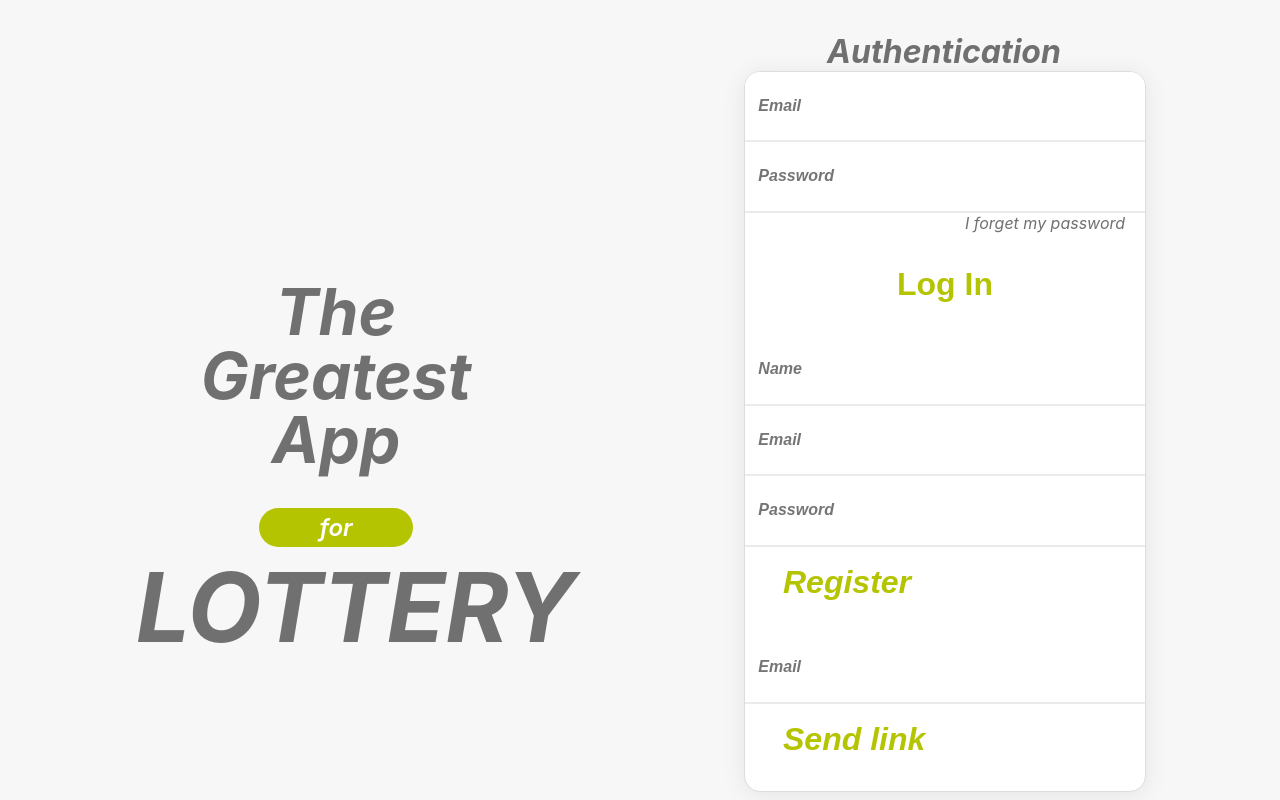
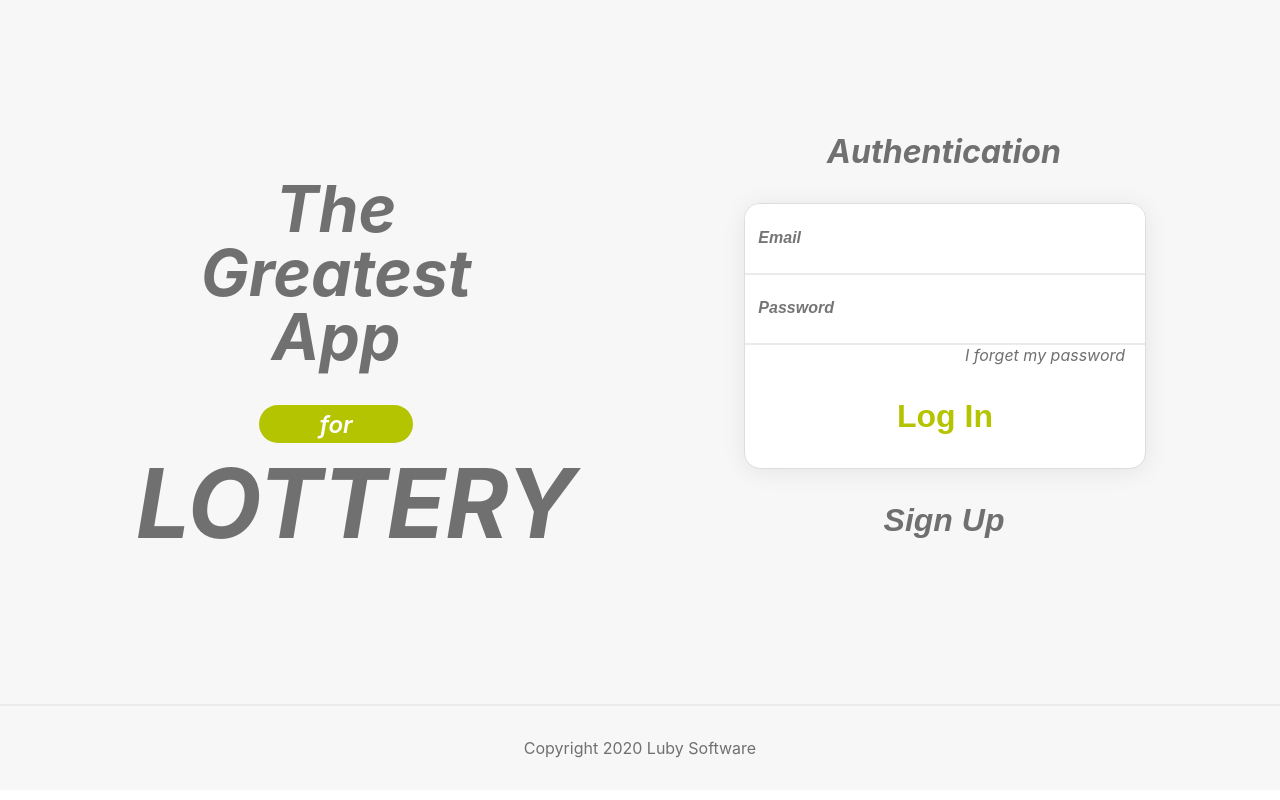
Before and after one commit to HerbertNordson/Loteria-ReactJS, a React (Create React App) app: page / in a window 1280 px wide. Shown: the top 800 px of the page. Built offline with nearby package versions, Linux system fonts and the light colour scheme.

Commit message:
feat: inclusão de random button!

```diff
--- a/src/components/buttonAct/index.tsx
+++ b/src/components/buttonAct/index.tsx
@@ -19,10 +19,14 @@ const ButtonsAct: React.FC<IPropsACT> = (props) => {
     props.onAdd();
   };
 
+  const itemHandleRandom = () => {
+    props.onRandom();
+  };
+
   return (
     <Act>
       <div>
-        <button>Complete game</button>
+        <button onClick={itemHandleRandom}>Complete game</button>
         <button onClick={onHandlerClean}>Clear game</button>
       </div>
       <button className="add" onClick={itemHandleCart}>
--- a/src/components/buttonAct/interface.ts
+++ b/src/components/buttonAct/interface.ts
@@ -1,4 +1,5 @@
 export interface IPropsACT {
   onClean: () => void;
   onAdd: () => void;
+  onRandom: () => void;
 }
--- a/src/components/buttonNumbers/index.tsx
+++ b/src/components/buttonNumbers/index.tsx
@@ -1,5 +1,6 @@
 import { useState } from "react";
-import { useDispatch } from "react-redux";
+import { useDispatch, useSelector } from "react-redux";
+import { IGame } from "../../page/gameBet/interfaces";
 
 import { numberActions } from "../../store/";
 
@@ -16,6 +17,7 @@ interface IPropsNumbers {
 const ButtonNumber: React.FC<IPropsNumbers> = (props) => {
   const numberArray: number[] = [];
   const [btnArray, setBtnArray] = useState<number[]>([]);
+  const game = useSelector((state: IGame) => state.number.numberArr);
   const dispatch = useDispatch();
 
   for (let i = 1; i <= props.number; i++) {
@@ -57,17 +59,11 @@ const ButtonNumber: React.FC<IPropsNumbers> = (props) => {
 
   return (
     <>
-      {numberArray.map((btn) => {
-        return (
-          <Number
-            value={btn.valueOf()}
-            key={btn}
-            onClick={onButtonClickHandler}
-          >
-            {btn < 10 ? "0" + btn : btn}
-          </Number>
-        );
-      })}
+      {numberArray.map((btn) => (
+        <Number value={btn.valueOf()} key={btn} onClick={onButtonClickHandler}>
+          {btn < 10 ? "0" + btn : btn}
+        </Number>
+      ))}
     </>
   );
 };
--- a/src/components/form/FormAuth.tsx
+++ b/src/components/form/FormAuth.tsx
@@ -1,4 +1,6 @@
 import { useState } from "react";
+import { Link } from "react-router-dom";
+import { Card } from "..";
 import { Container } from "./styles";
 
 const Users = [
@@ -10,6 +12,7 @@ const Users = [
 
 interface IPropsForm {
   onLogin: () => void;
+  onType: (props: string) => void;
 }
 
 const FormAuth: React.FC<IPropsForm> = (props) => {
@@ -35,7 +38,17 @@ const FormAuth: React.FC<IPropsForm> = (props) => {
     setPassword(ev.target.value);
   }
 
+  const onHandlerFormType = () => {
+    props.onType("Register");
+  };
+  const onHandlerFormTypeReset = () => {
+    props.onType("Reset");
+  };
+
   return (
+    <>
+      <h3>Authentication</h3>
+      <Card>
         <Container>
           <form onSubmit={submitHandler}>
             <input
@@ -52,10 +65,17 @@ const FormAuth: React.FC<IPropsForm> = (props) => {
               value={password}
               onChange={handlePassword}
             />
-        <a href="/">I forget my password</a>
+            <Link to="/" onClick={onHandlerFormTypeReset}>
+              I forget my password
+            </Link>
             <button type="submit">Log In</button>
           </form>
         </Container>
+      </Card>
+      <button type="button" onClick={onHandlerFormType}>
+        Sign Up
+      </button>
+    </>
   );
 };
 
--- a/src/components/form/FormRegister.tsx
+++ b/src/components/form/FormRegister.tsx
@@ -1,7 +1,18 @@
+import { Card } from "..";
 import { Container } from "./styles";
 
-const FormResgiter = () => {
+interface IPropsForm {
+  onType: (props: string) => void;
+}
+
+const FormResgiter: React.FC<IPropsForm> = (props) => {
+  const onHandlerFormType = () => {
+    props.onType("Login");
+  };
   return (
+    <>
+      <h3>Registration</h3>
+      <Card>
         <Container>
           <form>
             <input type="name" placeholder="Name" />
@@ -10,6 +21,11 @@ const FormResgiter = () => {
           </form>
           <button type="submit">Register</button>
         </Container>
+      </Card>
+      <button type="button" onClick={onHandlerFormType}>
+        {"←"}Back
+      </button>
+    </>
   );
 };
 
--- a/src/components/form/FormReset.tsx
+++ b/src/components/form/FormReset.tsx
@@ -1,13 +1,30 @@
+import { Card } from "..";
 import { Container } from "./styles";
 
-const FormReset = () => {
+interface IPropsForm {
+  onType: (props: string) => void;
+}
+
+const FormReset: React.FC<IPropsForm> = (props) => {
+  const onHandlerFormType = () => {
+    props.onType("Login");
+  };
+
   return (
+    <>
+      <h3>Reset Password</h3>
+      <Card>
         <Container>
           <form>
             <input type="email" placeholder="Email" />
           </form>
           <button type="submit">Send link</button>
         </Container>
+      </Card>
+      <button type="button" onClick={onHandlerFormType}>
+        {"←"}Back
+      </button>
+    </>
   );
 };
 
--- a/src/page/gameBet/index.tsx
+++ b/src/page/gameBet/index.tsx
@@ -87,6 +87,19 @@ const GameBet: React.FC<IPropsData> = (props) => {
     }
   };
 
+  function randomGame() {
+    let rd = maxNumber - game.length;
+    let random;
+    for (let i = 0; i < rd; i++) {
+      random = Math.floor(Math.random() * range + 1);
+      while (game.indexOf(random) >= 0) {
+        random = Math.floor(Math.random() * range);
+      }
+      dispatch(numberActions.handlerArrNumbers(random));
+      setCount(count + 1);
+    }
+  }
+
   return (
     <Fragment>
       <Header />
@@ -110,7 +123,11 @@ const GameBet: React.FC<IPropsData> = (props) => {
             onHandlerCount={countHandler}
           />
 
-          <ButtonsAct onClean={cleanGame} onAdd={addToCartHandler} />
+          <ButtonsAct
+            onClean={cleanGame}
+            onAdd={addToCartHandler}
+            onRandom={randomGame}
+          />
         </TypesCenter>
         <Cart cartItems={cartItems} />
       </TypesContent>
--- a/src/page/home/index.tsx
+++ b/src/page/home/index.tsx
@@ -2,15 +2,10 @@ import { useNavigate } from "react-router";
 import { useDispatch } from "react-redux";
 import { authActions } from "../../store";
 
-import {
-  Card,
-  TitleHome,
-  FormAuth,
-  FormReset,
-  FormResgiter,
-} from "../../components";
+import { TitleHome, FormAuth, FormReset, FormResgiter } from "../../components";
 
 import { Container } from "./styles";
+import { useState } from "react";
 
 const Home = () => {
   const dispach = useDispatch();
@@ -21,17 +16,21 @@ const Home = () => {
     return;
   };
 
+  const [formType, setFormType] = useState<string>("Login");
+
+  const handlerFormType = (props: string) => {
+    setFormType(props);
+  };
+
   return (
     <Container>
       <TitleHome />
       <div>
-        <h3>Authentication</h3>
-        <Card>
-          <FormAuth onLogin={loginHandler} />
-          <FormResgiter />
-          <FormReset />
-        </Card>
-        <button>Sign Up</button>
+        {formType === "Login" && (
+          <FormAuth onLogin={loginHandler} onType={handlerFormType} />
+        )}
+        {formType === "Register" && <FormResgiter onType={handlerFormType} />}
+        {formType === "Reset" && <FormReset onType={handlerFormType} />}
       </div>
     </Container>
   );
--- a/src/page/home/styles.ts
+++ b/src/page/home/styles.ts
@@ -16,6 +16,7 @@ export const Container = styled.div`
 
   & div h3 {
     font-size: 2rem;
+    margin-bottom: 1em;
   }
 
   & div > button {
@@ -23,7 +24,7 @@ export const Container = styled.div`
     font-size: 2rem;
     font-weight: 600;
     font-style: italic;
-    margin: 0.5em 1em 1em;
+    margin: 1em;
     color: #707070;
     background: transparent;
     outline: none;
```
Lines whose indentation alone changed are shown as unchanged.
